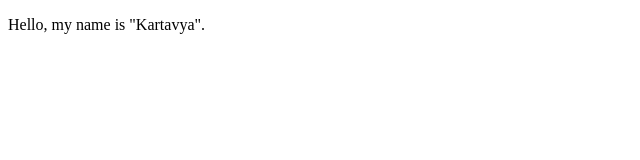
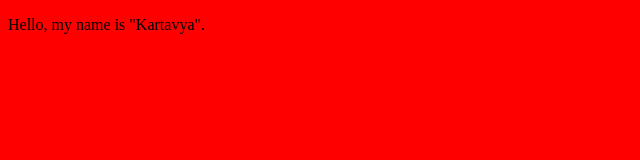
Before and after one commit to KartavyaSrivastav/devopstask, a plain HTML site: page index.html in a window 1280 px wide. Shown: the whole page, without its empty margins (0-640 px from the left). Drawn offline with Linux system fonts and the light colour scheme.

Commit message:
3 updated commit

```diff
--- a/index.html
+++ b/index.html
@@ -3,7 +3,7 @@
   <head>
     <title>Hello</title>
   </head>
-  <body style = "background-color : powerblue;" >
+  <body style = "background-color : red;" >
     <p>Hello, my name is "Kartavya".</p>
   </body>
 </html>
```
